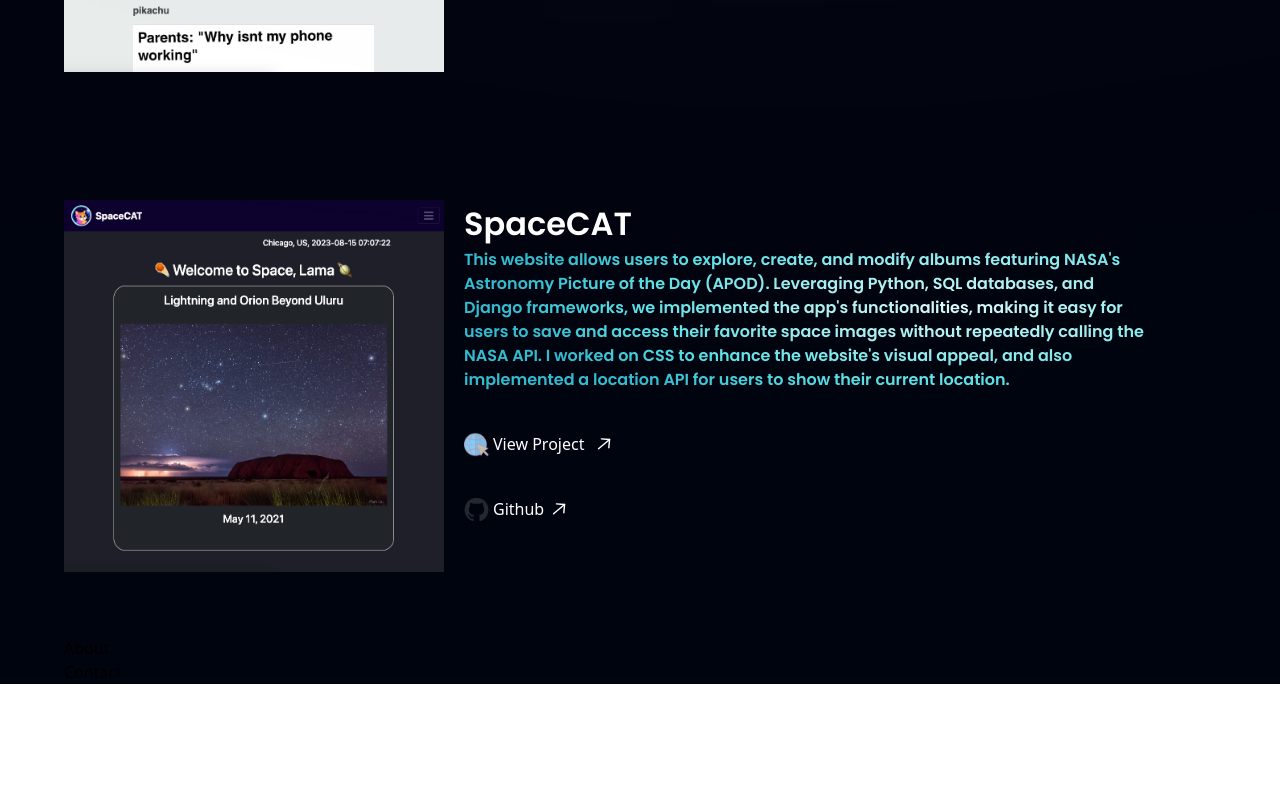
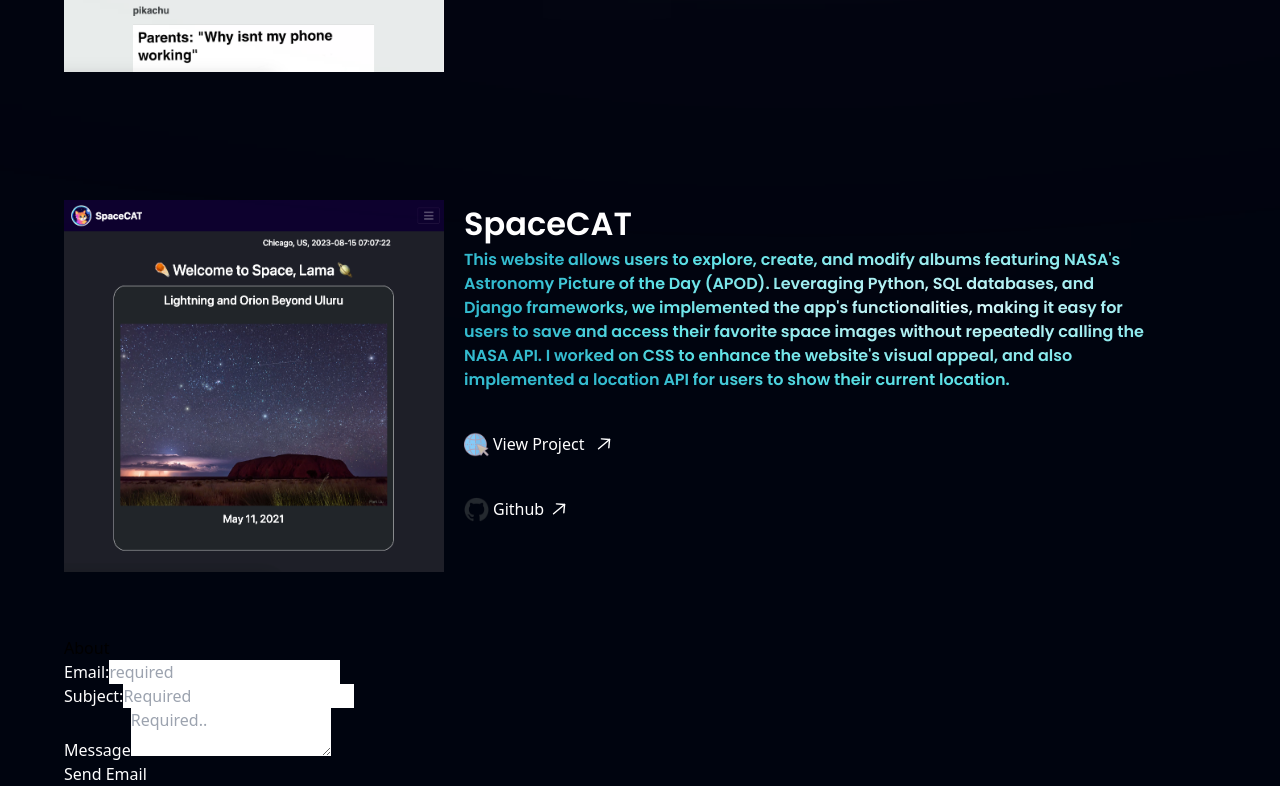
Before and after one commit to Puzzles65/portfolio_vite, a React (Vite) app: page / in a window 1280 px wide. Shown: the part 1375-2161 px from the top of the page. Before the commit the page ends 2059 px from the top, so only its background shows below. Built offline with nearby package versions, Linux system fonts and the light colour scheme.

Commit message:
added emailjs component to contact page doesnt work

```diff
--- a/package.json
+++ b/package.json
@@ -10,6 +10,7 @@
     "preview": "vite preview"
   },
   "dependencies": {
+    "@emailjs/browser": "^4.3.3",
     "@fortawesome/fontawesome-svg-core": "^6.5.1",
     "@fortawesome/free-solid-svg-icons": "^6.5.1",
     "@fortawesome/react-fontawesome": "^0.2.0",
--- a/src/components/Contact.jsx
+++ b/src/components/Contact.jsx
@@ -1,11 +1,65 @@
-import React from 'react'
+import { useState } from "react";
+import { sendCustomEmail } from "./Email";
 
 const Contact = () => {
+  const [details, setDetails] = useState({
+    subject: "",
+    message: "",
+    to_email: "",
+  });
+
+  const handleDetailsChange = (e) => {
+    const { name, value } = e.target;
+
+    setDetails((prevDetails) => {
+      return {
+        ...prevDetails,
+        [name]: value,
+      };
+    });
+  };
+
+  const handleSendEmail = () => {
+    sendCustomEmail(details);
+  };
+
   return (
-    <div>
-      Contact
+    <div className="main">
+      <div>
+        <span className="text-white">Email:</span>
+        <input
+          name="to_email"
+          value={details.to_email}
+          onChange={handleDetailsChange}
+          type="email"
+          placeholder="required"
+        />
+      </div>
+      <div>
+        <span className="text-white">Subject:</span>
+        <input
+          name="subject"
+          value={details.subject}
+          onChange={handleDetailsChange}
+          type="text"
+          placeholder="Required"
+        />
+      </div>
+      <div>
+        <span className="text-white">Message</span>
+        <textarea
+          name="message"
+          value={details.message}
+          onChange={handleDetailsChange}
+          type="text"
+          placeholder="Required.."
+        />
+      </div>
+      <button disabled={!details.to_email || !details.subject || !details.message} onClick={handleSendEmail}>
+        <span className="text-white">Send Email</span>
+      </button>
     </div>
-  )
-}
+  );
+};
 
-export default Contact
+export default Contact;
--- /dev/null
+++ b/src/components/Email.jsx
@@ -0,0 +1,23 @@
+import emailjs from "@emailjs/browser"
+
+const sendCustomEmail  = (details) => {
+    emailjs.init(import.meta.env.EMAIL_USER_ID)
+    emailjs.send(
+        import.meta.env.EMAIL_SERVICE_ID,
+        import.meta.env.EMAIL_TEMPLATE_ID,
+
+        {
+            to_email: details.to_email,
+            subject: details.subject,
+            message: details.message,
+        }
+    )
+    .then((response) => {
+        console.log(response)
+    })
+    .catch((error) => {
+        console.log(error)
+    })
+}
+
+export { sendCustomEmail };
```
Also changed, not shown: src/components/Home.jsx (line endings or trailing spaces), 1 other file (tests, documents, lock files or other folders).
